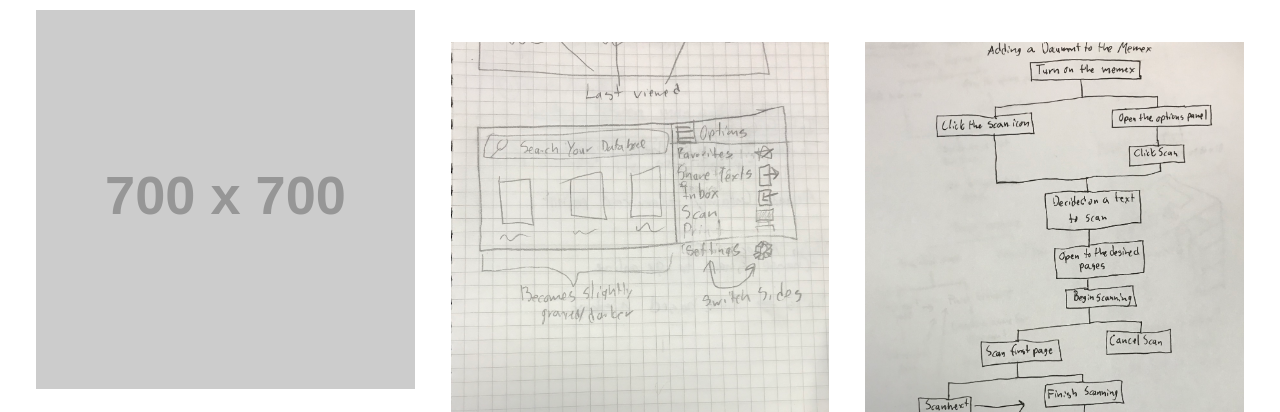
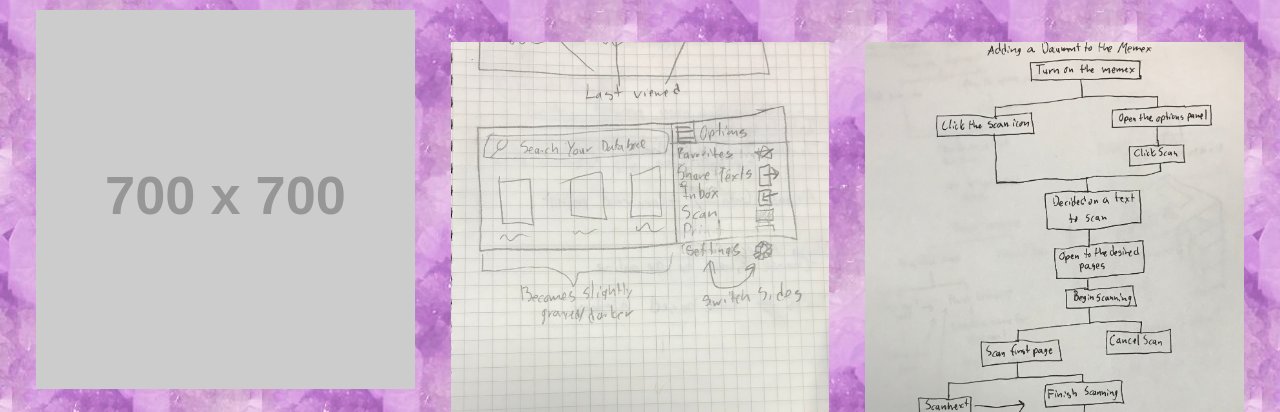
Before and after one commit to Binghamton-University-Design/class-web-journal-acarden4, a plain HTML site: page index.html in a window 1280 px wide. Shown: the part 225-637 px from the top of the page. Drawn offline with nearby package versions, Linux system fonts and the light colour scheme; placeholder pictures from the web are drawn by us.

Commit message:
Background
Changed background color

```diff
--- a/index.html
+++ b/index.html
@@ -10,6 +10,12 @@
 		<link href="https://fonts.googleapis.com/css?family=Roboto|Roboto+Mono:300,700,700i&display=fallback" rel="stylesheet">
 		<script src="https://cdnjs.cloudflare.com/ajax/libs/jquery/3.4.1/jquery.min.js" integrity="sha256-CSXorXvZcTkaix6Yvo6HppcZGetbYMGWSFlBw8HfCJo=" crossorigin="anonymous"></script>
 		<script src="js/main.js"></script>
+		<style>
+			body {
+ 			background-image: url("images/soft5.png");
+				}
+</style>
+
 	</head>
 
 	<body>
```
Also changed, not shown: images/soft.jpg (added), images/soft2.jpg (added), images/soft3.jpg (added), images/soft4.png (added), images/soft5.png (added), images/soft6.png (added), 1 other file.
